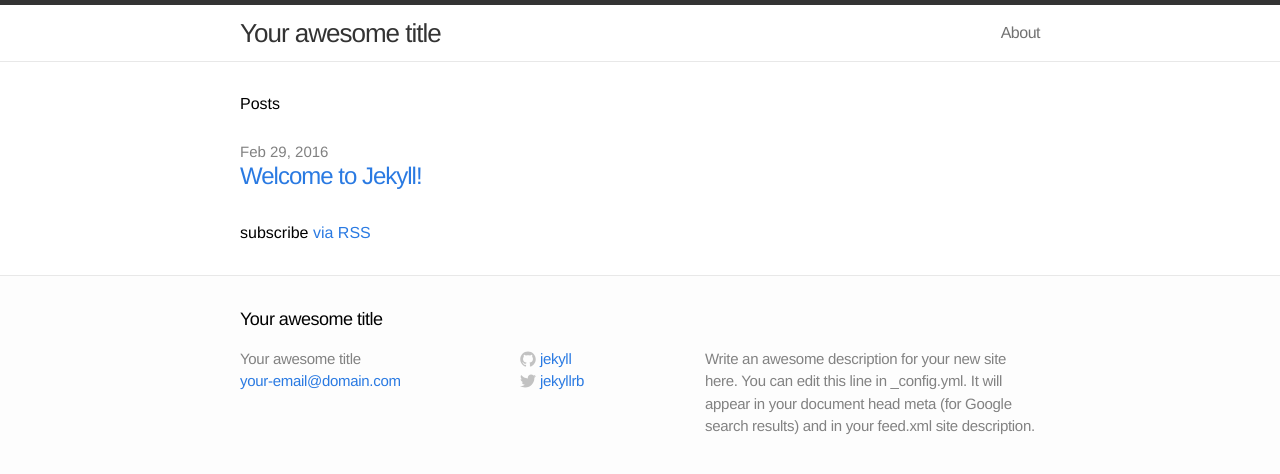
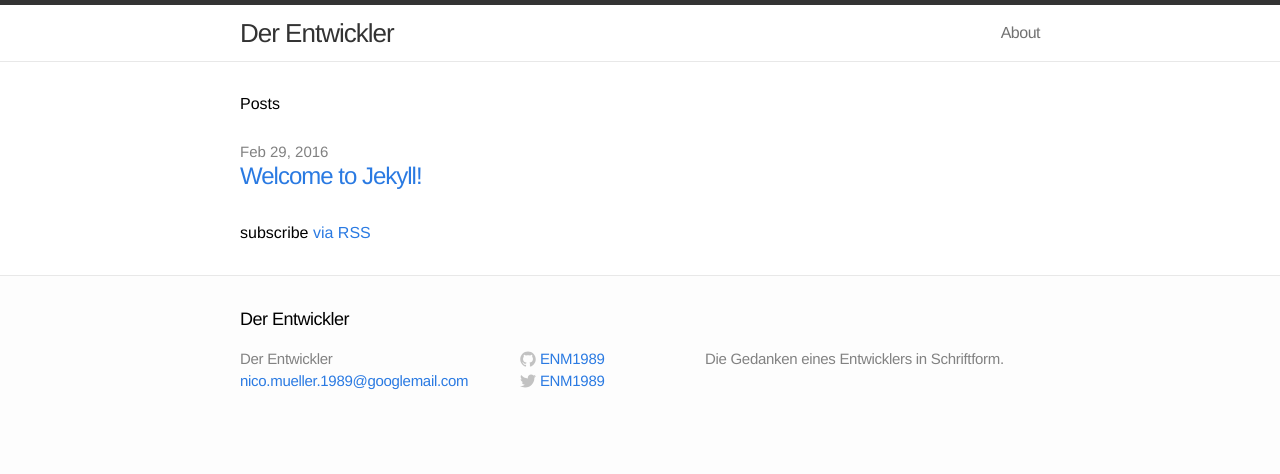
Before and after one commit to ENM1989/enm1989.github.io, a Jekyll site: the page built from index.html, in a window 1280 px wide. Shown: the top 474 px of the page. Built offline with Jekyll 4.4.1, drawn with Linux system fonts in a browser that asks for light colours.

Commit message:
changed _config.yml settings

```diff
--- a/_config.yml
+++ b/_config.yml
@@ -1,11 +1,10 @@
 # Site settings
-title: Your awesome title
-email: your-email@domain.com
-description: "Write an awesome description for your new site here. You can edit this line in _config.yml. It will appear in your document head meta (for Google search results) and in your feed.xml site description."
+title: Der Entwickler
+email: nico.mueller.1989@googlemail.com
+description: "Die Gedanken eines Entwicklers in Schriftform."
 baseurl: ""
-url: "http://yourdomain.com"
-twitter_username: jekyllrb
-github_username:  jekyll
+twitter_username: ENM1989
+github_username:  ENM1989
 
 # Build settings
 markdown: kramdown
```
